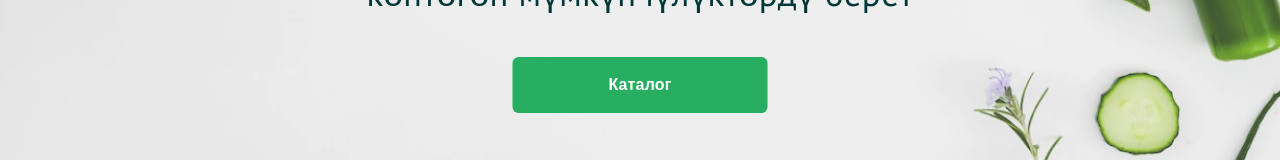
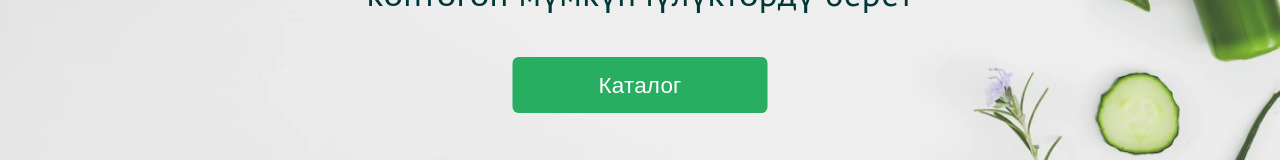
Before and after one commit to AinaSha/my-pharm, a React (Create React App) app: page / in a window 1280 px wide. Shown: the part 547-707 px from the top of the page. Built offline with nearby package versions, Linux system fonts and the light colour scheme; no server answers.

Commit message:
refactor: change style button

```diff
--- a/src/components/banner/banner.scss
+++ b/src/components/banner/banner.scss
@@ -76,7 +76,8 @@
 
             p {
                 margin: 0;
-                @extend %sub-title-text;
+                @extend %title-text;
+                font-size: 1.4rem;
                 color: #ffffff;
                 cursor: pointer;
             }
```
